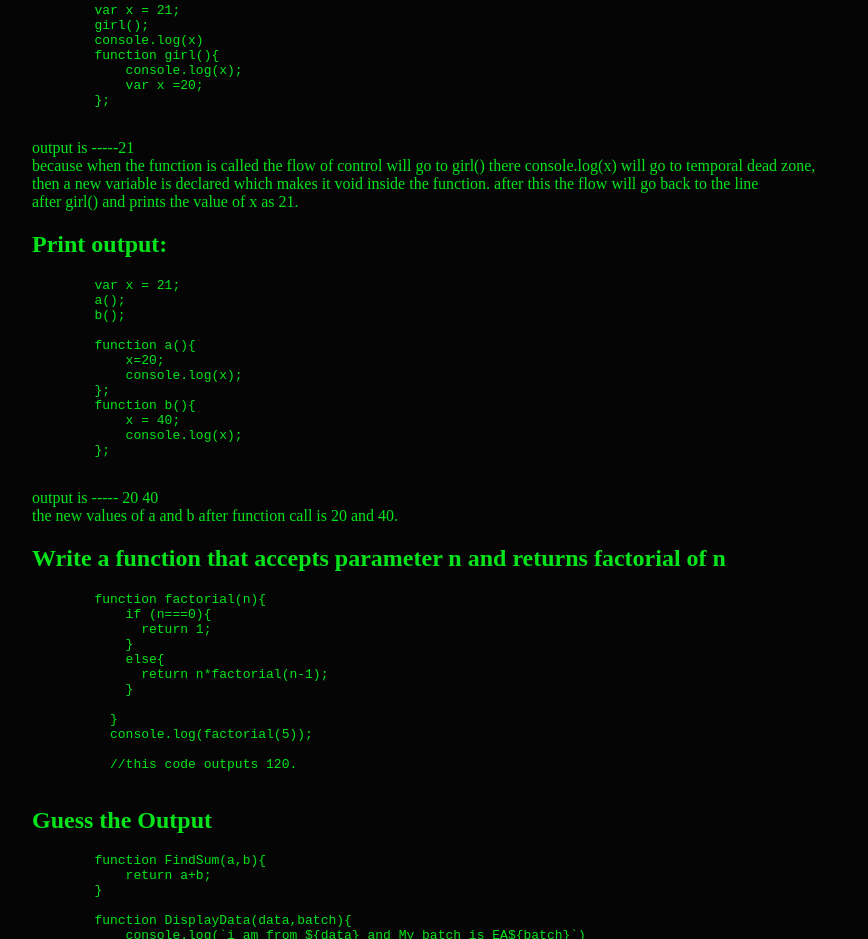
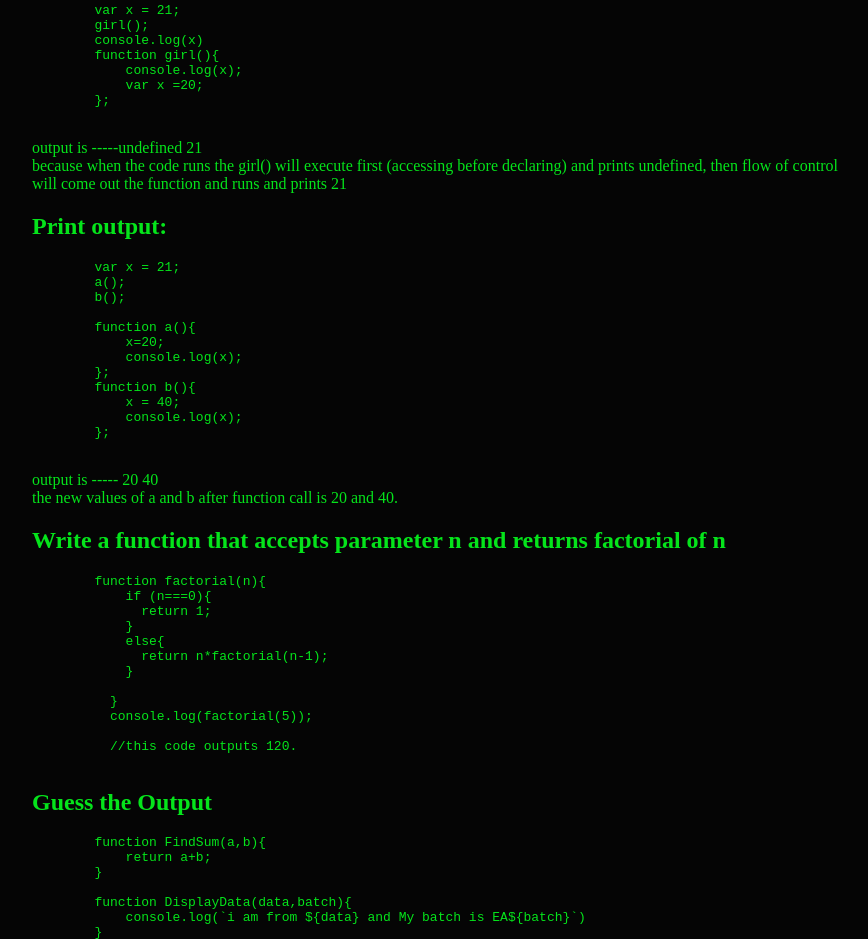
Before and after one commit to saya2411/jshandon, a plain HTML site: page function/index.html in a window 1280 px wide. Shown: the part 788-1727 px from the top of the page, without its empty margins (5-873 px from the left). Drawn offline with Linux system fonts and the light colour scheme.

Commit message:
uploaded

```diff
--- a/function/index.html
+++ b/function/index.html
@@ -57,8 +57,8 @@
             var x =20;
         };
     </pre>
-    <p>output is -----21 <br>
-        because when the function is called the flow of control will go to girl() there console.log(x) will go to temporal dead zone, <br>then a new variable is declared which makes it void inside the function. after this the flow will go back to the line  <br> after girl() and prints the value of x as 21.
+    <p>output is -----undefined 21 <br>
+        because  when the code runs the girl() will execute first (accessing before declaring) and prints undefined, then flow of control<br> will come out the function and runs and prints 21
     </p>
 
     <h2>Print output:</h2>
```
